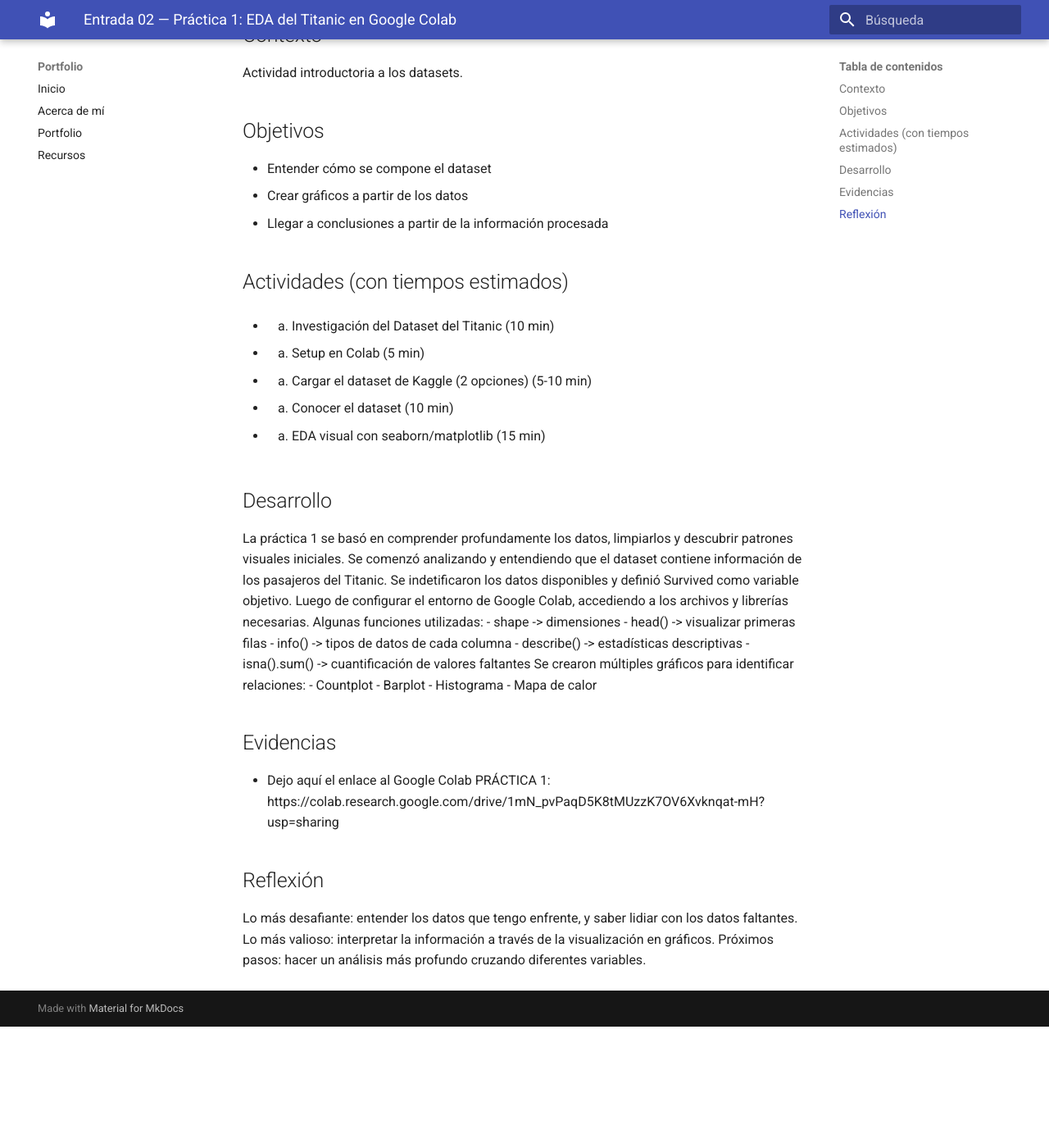
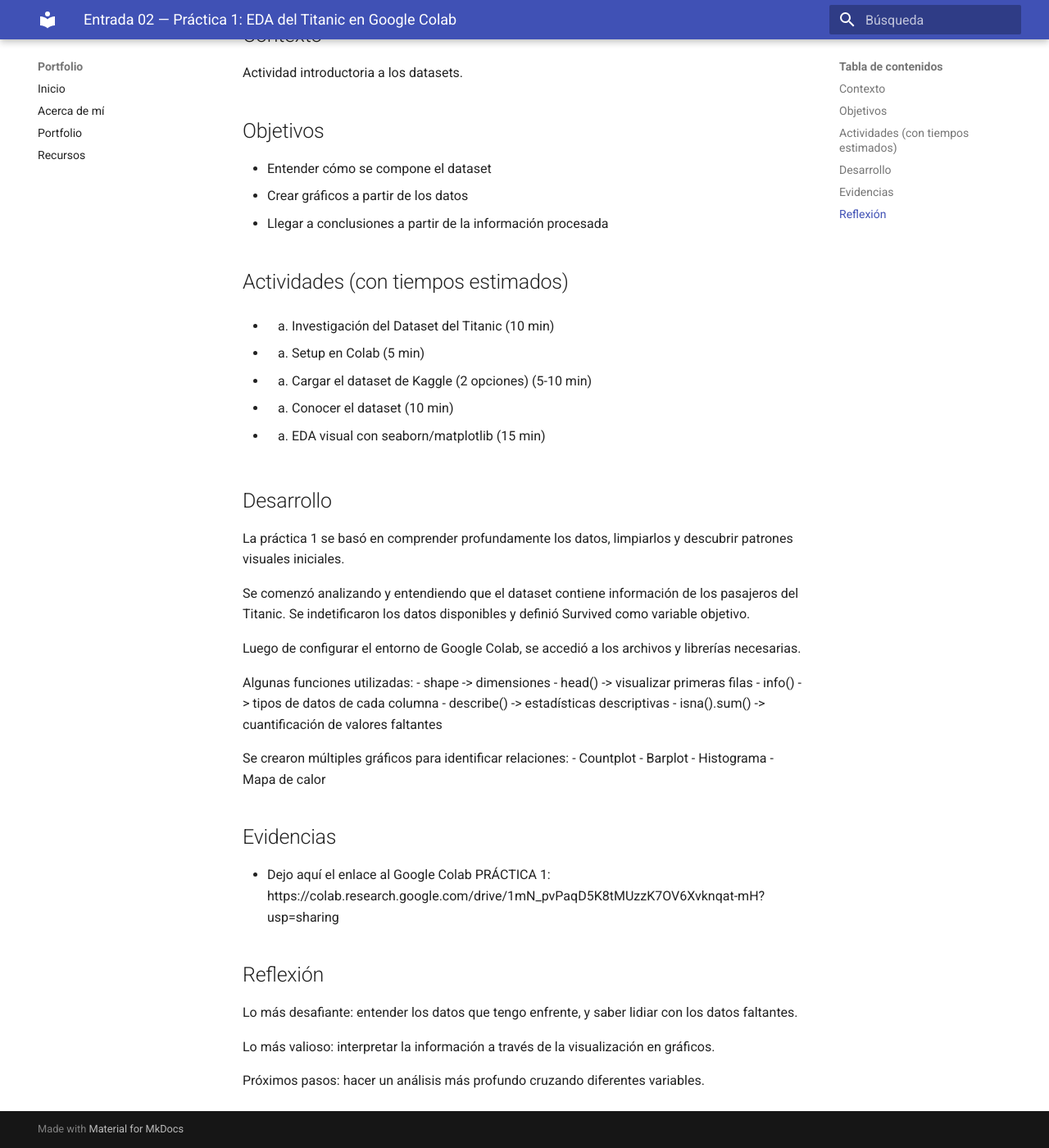
Before and after one commit to biancaluzz/ia-portfolio, an MkDocs documentation site: the page built from docs/portfolio/02-Práctica-1:-EDA-del-Titanic-en-Google-Colab.md, in a window 1280 px wide and 1400 px high, scrolled down 196 px. Shown: the whole window at 82% size. Built offline with MkDocs 1.6.1 and Material for MkDocs 9.7.7, drawn with Linux system fonts in a browser that asks for light colours; before the commit the page ends 1448 px from its top, so only the background shows below that.

Commit message:
Update 02-Práctica-1:-EDA-del-Titanic-en-Google-Colab.md

```diff
--- a/docs/portfolio/02-Práctica-1:-EDA-del-Titanic-en-Google-Colab.md
+++ b/docs/portfolio/02-Práctica-1:-EDA-del-Titanic-en-Google-Colab.md
@@ -22,14 +22,18 @@ Actividad introductoria a los datasets.
 
 ## Desarrollo
 La práctica 1 se basó en comprender profundamente los datos, limpiarlos y descubrir patrones visuales iniciales.
+
 Se comenzó analizando y entendiendo que el dataset contiene información de los pasajeros del Titanic. Se indetificaron los datos disponibles y definió Survived como variable objetivo.
-Luego de configurar el entorno de Google Colab, accediendo a los archivos y librerías necesarias.
+
+Luego de configurar el entorno de Google Colab, se accedió a los archivos y librerías necesarias.
+
 Algunas funciones utilizadas:
 - shape -> dimensiones
 - head() -> visualizar primeras filas
 - info() -> tipos de datos de cada columna
 - describe() -> estadísticas descriptivas
 - isna().sum() -> cuantificación de valores faltantes
+
 Se crearon múltiples gráficos para identificar relaciones:
 - Countplot
 - Barplot
@@ -41,5 +45,7 @@ Se crearon múltiples gráficos para identificar relaciones:
 
 ## Reflexión
 Lo más desafiante: entender los datos que tengo enfrente, y saber lidiar con los datos faltantes.
+
 Lo más valioso: interpretar la información a través de la visualización en gráficos.
+
 Próximos pasos: hacer un análisis más profundo cruzando diferentes variables.
```
